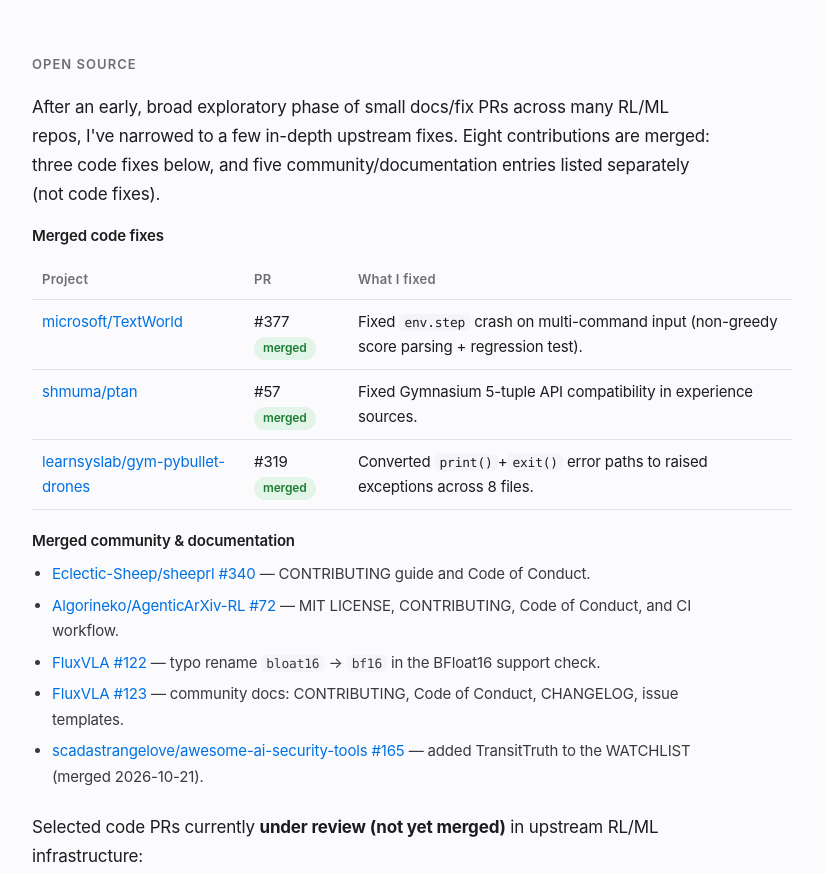
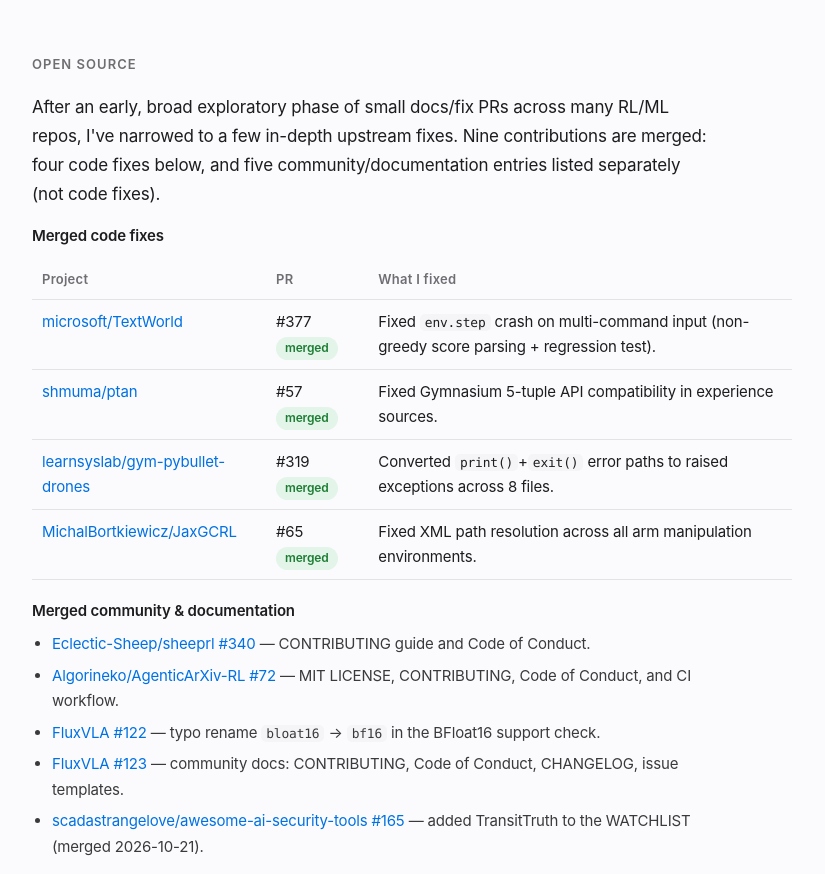
Before and after one commit to dafahaha/dafahaha.github.io, a plain HTML site: page index.html in a window 1280 px wide. Shown: the part 2838-3712 px from the top of the page, without its empty margins (222-1047 px from the left). Drawn offline with Linux system fonts and the light colour scheme.

Commit message:
docs(opensource): move JaxGCRL #65 from under-review to merged (merged 2026-11-02)

```diff
--- a/index.html
+++ b/index.html
@@ -221,7 +221,7 @@ footer{
   <section id="opensource">
     <h2>Open Source</h2>
     <p>After an early, broad exploratory phase of small docs/fix PRs across many RL/ML repos, I've
-    narrowed to a few in-depth upstream fixes. Eight contributions are merged: three code fixes
+    narrowed to a few in-depth upstream fixes. Nine contributions are merged: four code fixes
     below, and five community/documentation entries listed separately (not code fixes).</p>
     <p style="font-size:15px;color:var(--sub);margin:14px 0 4px;"><strong style="color:var(--ink);font-weight:600;">Merged code fixes</strong></p>
     <div class="table-wrap">
@@ -242,6 +242,11 @@ footer{
           <td><a href="https://github.com/learnsyslab/gym-pybullet-drones/pull/319" target="_blank" rel="noopener">learnsyslab/gym-pybullet-drones</a></td>
           <td>#319 <span class="pill">merged</span></td>
           <td>Converted <code>print()</code>+<code>exit()</code> error paths to raised exceptions across 8 files.</td>
+        </tr>
+        <tr>
+          <td><a href="https://github.com/MichalBortkiewicz/JaxGCRL/pull/65" target="_blank" rel="noopener">MichalBortkiewicz/JaxGCRL</a></td>
+          <td>#65 <span class="pill">merged</span></td>
+          <td>Fixed XML path resolution across all arm manipulation environments.</td>
         </tr>
       </tbody>
     </table>
@@ -306,11 +311,6 @@ footer{
           <td>Fixed agent selector reinit in tictactoe reset.</td>
         </tr>
         <tr>
-          <td><a href="https://github.com/MichalBortkiewicz/JaxGCRL/pull/65" target="_blank" rel="noopener">MichalBortkiewicz/JaxGCRL</a></td>
-          <td>#65 <span style="display:inline-block;font-size:12px;color:#8a6d00;background:rgba(255,149,0,.12);border-radius:999px;padding:1px 9px;font-weight:600;">under review</span></td>
-          <td>Fixed XML path resolution in arm manipulation envs.</td>
-        </tr>
-        <tr>
           <td><a href="https://github.com/pandas-dev/pandas/pull/68968" target="_blank" rel="noopener">pandas-dev/pandas</a></td>
           <td>#68968 <span style="display:inline-block;font-size:12px;color:#8a6d00;background:rgba(255,149,0,.12);border-radius:999px;padding:1px 9px;font-weight:600;">under review</span></td>
           <td>Fixed <code>to_html</code> href escaping with render_links + escape.</td>
```
